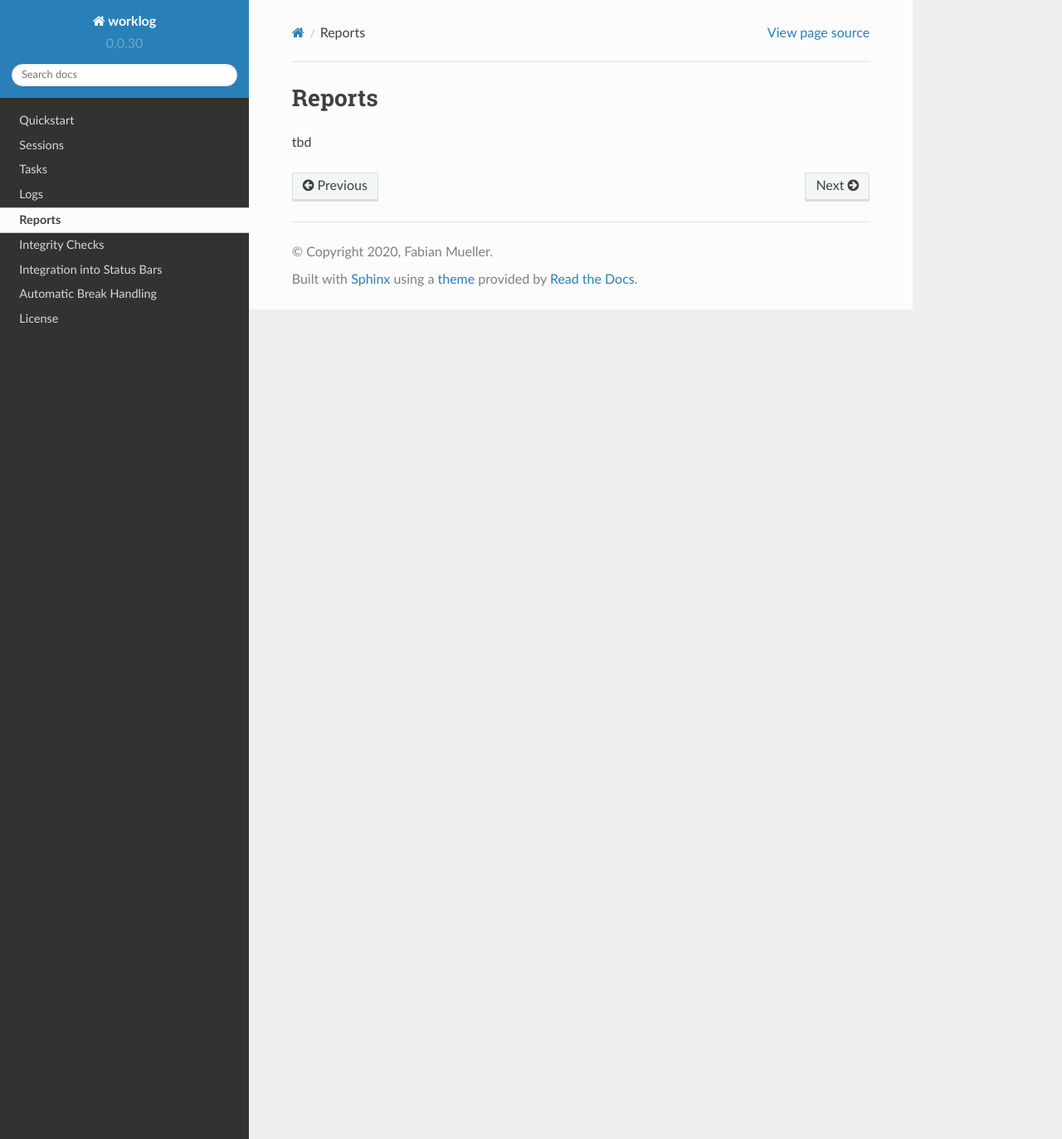
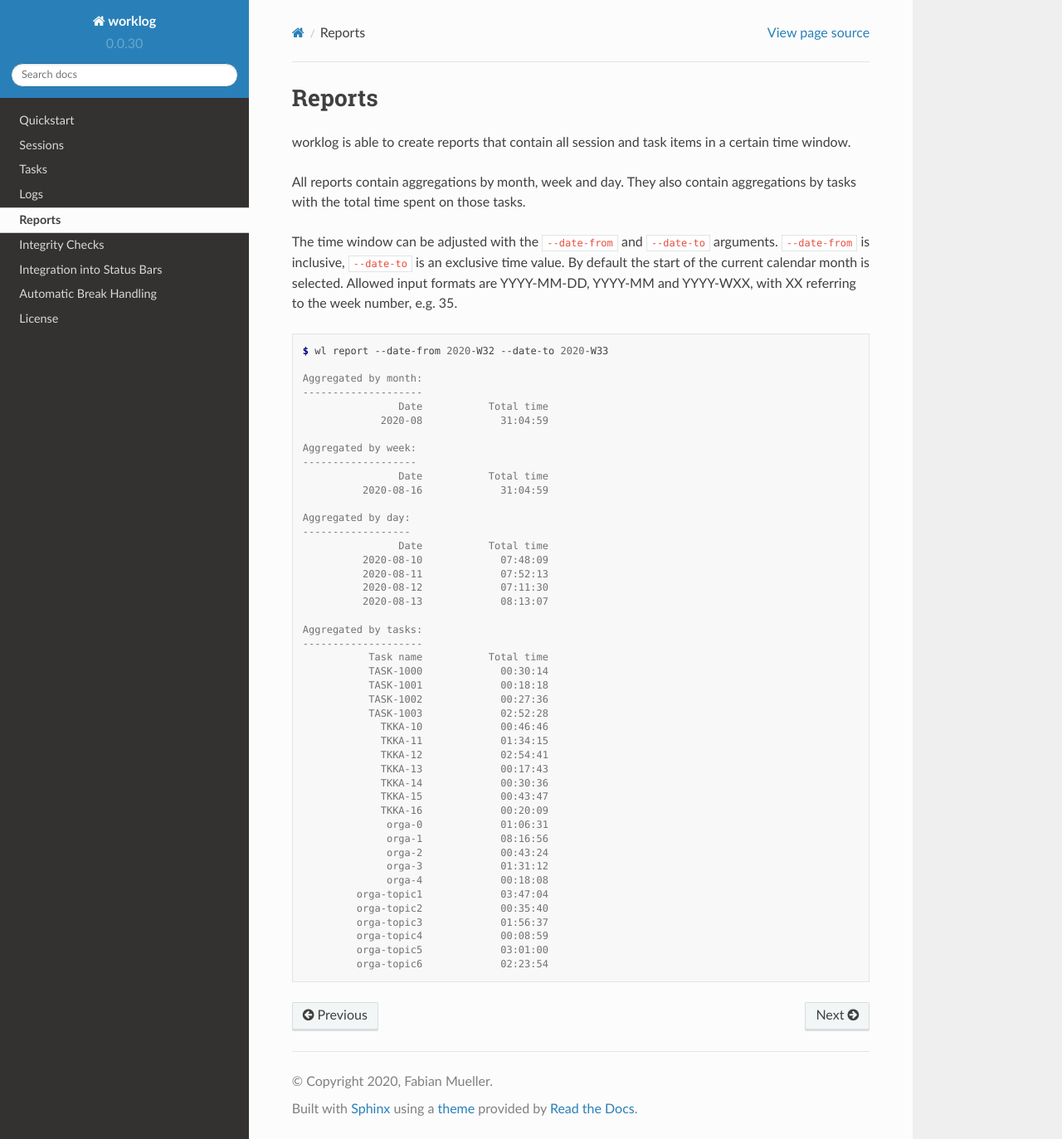
Before and after one commit to dotcs/worklog, a Sphinx documentation site: the page built from docs/text/reports.rst, in a window 1280 px wide and 1373 px high. Shown: the whole window at 83% size. Built offline with Sphinx 7.4.7 and the Read the Docs theme 2.0.0, drawn with Linux system fonts in a browser that asks for light colours.

Commit message:
Add content for reports section

```diff
--- a/docs/text/reports.rst
+++ b/docs/text/reports.rst
@@ -3,4 +3,64 @@
 Reports
 =======
 
-tbd
+worklog is able to create reports that contain all session and task items in
+a certain time window.
+
+All reports contain aggregations by month, week and day.
+They also contain aggregations by tasks with the total time spent on those
+tasks.
+
+The time window can be adjusted with the ``--date-from`` and ``--date-to``
+arguments.
+``--date-from`` is inclusive, ``--date-to`` is an exclusive time value.
+By default the start of the current calendar month is selected.
+Allowed input formats are YYYY-MM-DD, YYYY-MM and YYYY-WXX, with XX referring
+to the week number, e.g. 35.
+
+.. code:: console
+
+    $ wl report --date-from 2020-W32 --date-to 2020-W33
+
+    Aggregated by month:
+    --------------------
+                    Date           Total time
+                 2020-08             31:04:59
+
+    Aggregated by week:
+    -------------------
+                    Date           Total time
+              2020-08-16             31:04:59
+
+    Aggregated by day:
+    ------------------
+                    Date           Total time
+              2020-08-10             07:48:09
+              2020-08-11             07:52:13
+              2020-08-12             07:11:30
+              2020-08-13             08:13:07
+
+    Aggregated by tasks:
+    --------------------
+               Task name           Total time
+               TASK-1000             00:30:14
+               TASK-1001             00:18:18
+               TASK-1002             00:27:36
+               TASK-1003             02:52:28
+                 TKKA-10             00:46:46
+                 TKKA-11             01:34:15
+                 TKKA-12             02:54:41
+                 TKKA-13             00:17:43
+                 TKKA-14             00:30:36
+                 TKKA-15             00:43:47
+                 TKKA-16             00:20:09
+                  orga-0             01:06:31
+                  orga-1             08:16:56
+                  orga-2             00:43:24
+                  orga-3             01:31:12
+                  orga-4             00:18:08
+             orga-topic1             03:47:04
+             orga-topic2             00:35:40
+             orga-topic3             01:56:37
+             orga-topic4             00:08:59
+             orga-topic5             03:01:00
+             orga-topic6             02:23:54
```
